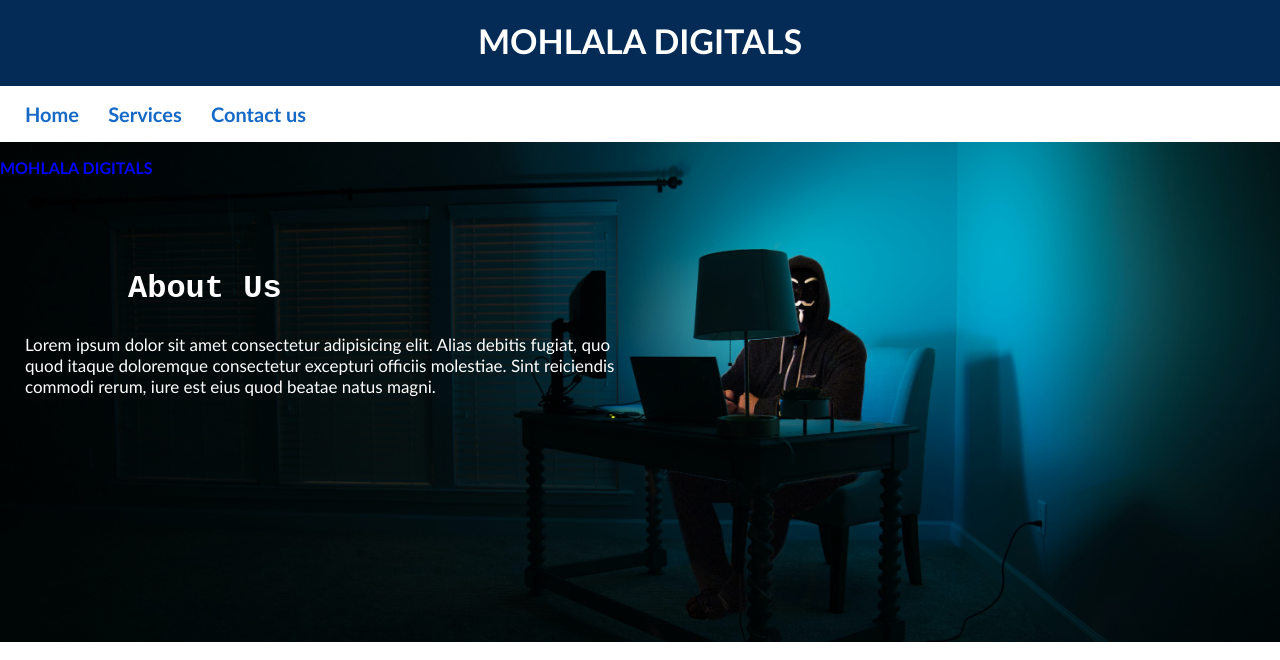
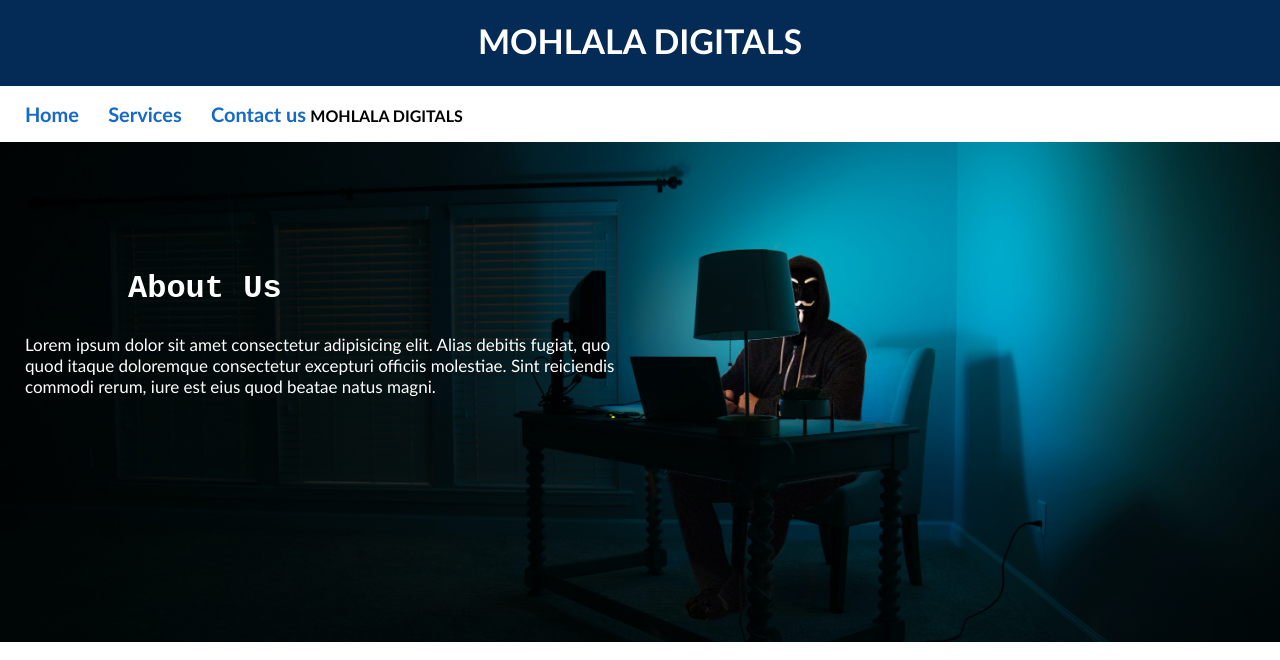
Before and after one commit to brianmohlala/digitals, a plain HTML site: page about.html in a window 1280 px wide. Shown: the top 660 px of the page. Drawn offline with Linux system fonts and the light colour scheme.

Commit message:
Update about.html

```diff
--- a/about.html
+++ b/about.html
@@ -22,11 +22,12 @@
       <a href="index.html">Home</a>
       <a href="services.html">Services</a>
       <a href="contact.html">Contact us</a>
+
+      <!-- A (P) tag that is only visible on the navbar when onscroll is active(displaying the webpage title)  -->
+      <strong>MOHLALA DIGITALS</strong>
     </p>
 
-    <!-- A (P) tag that is only visible on the navbar when onscroll is active(displaying the webpage title)  -->
 
-    <p style="color:blue; font-weight:600; float: left;">MOHLALA DIGITALS</p>
   </div>
 
   <!-- Creating a Parallax for the main content -->
```
